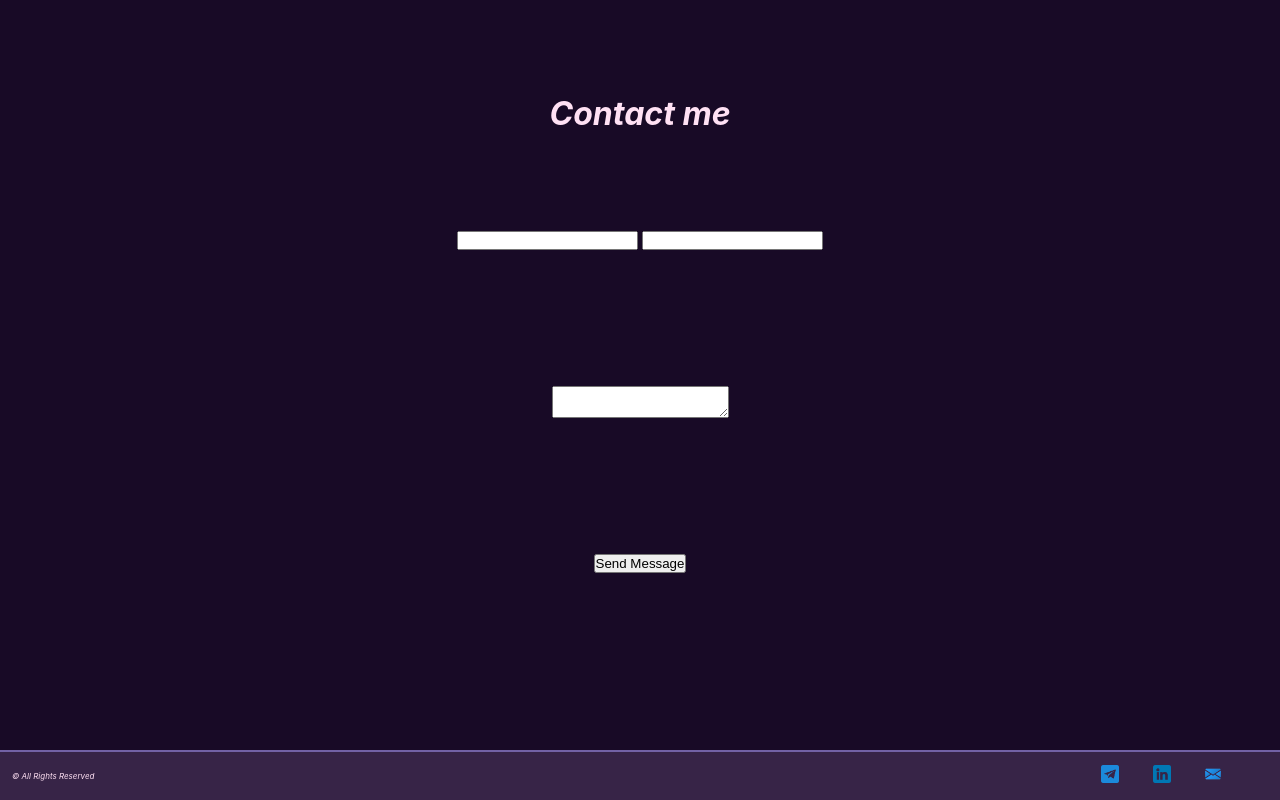
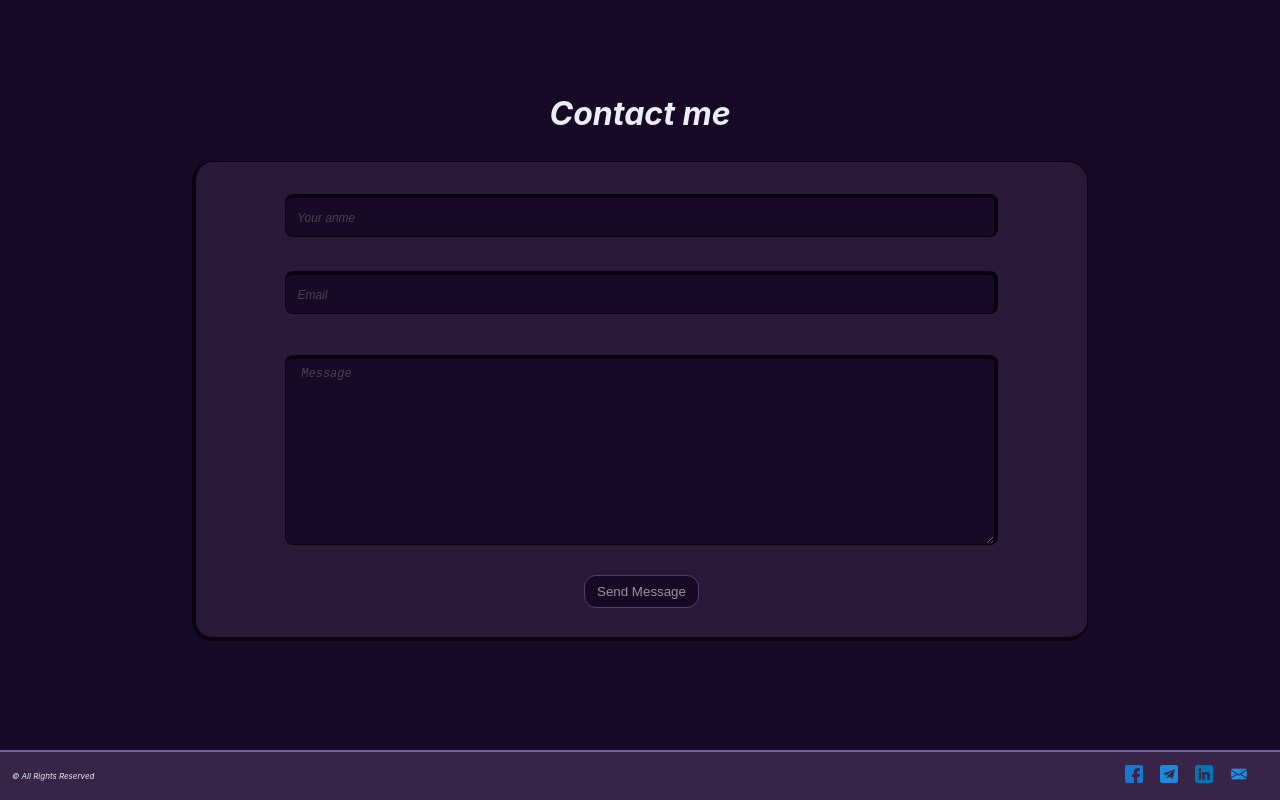
Before and after one commit to OlehKonyk/new-portfolio, a plain HTML site: page index.html in a window 1280 px wide. Shown: the part 2398-3198 px from the top of the page. Drawn offline with Linux system fonts and the light colour scheme.

Commit message:
first form commit

```diff
--- a/index.html
+++ b/index.html
@@ -125,21 +125,22 @@
         <section id="form-section">
             <h2>Contact me</h2>
             <form class="form" action="">
-                <div>
-                    <input type="text">
-                    <input type="text">
+                <div class="input-container">
+                    <input class="form-input" placeholder=" Your anme" name="Name" type="text">
+                    <input class="form-input" placeholder=" Email" name="Email" type="email">
                 </div>
-                <textarea name="" id=""></textarea>
-                <button>Send Message</button>
+                <textarea name="Message" placeholder=" Message" id=""></textarea>
+                <button class="form-btn">Send Message</button>
             </form>
         </section>
     </main>
     <footer class="footer">
         <p>© All Rights Reserved</p>
         <div class="contacts">
-            <a href="" class="Contact-icon"><img src="img/icons/tg.png" alt=""></a>
-            <a href="" class="Contact-icon"><img src="img/icons/in.png" alt=""></a>
-            <a href="" class="Contact-icon"><img src="img/icons/email.png" alt=""></a>
+            <a href="https://www.facebook.com/Ol.Konuk" target="_blank" class="Contact-icon"><img src="img/icons/fb.png" alt=""></a>
+            <a href="https://t.me/+380976275596" target="_blank" class="Contact-icon"><img src="img/icons/tg.png" alt=""></a>
+            <a href="https://www.linkedin.com/in/oleh-konyk-b389172a0/" target="_blank" class="Contact-icon"><img src="img/icons/in.png" alt=""></a>
+            <a href="mailto:drmom4ik@gmail.com" target="_blank" class="Contact-icon"><img src="img/icons/email.png" alt=""></a>
         </div>
     </footer>
     <script src="js/menuToggle.js"></script>
--- a/js/menuToggle.js
+++ b/js/menuToggle.js
@@ -1,4 +1,3 @@
-// Відкриття/закриття меню
 document.getElementById("nav-btn").addEventListener("click", function () {
     document.getElementById("nav-menu").classList.toggle("show");
 });
@@ -32,9 +31,11 @@ document.querySelectorAll('a[href^="#"]').forEach(anchor => {
 
 window.addEventListener("scroll", function () {
     const header = document.querySelector(".header");
+    const menu = document.getElementById("nav-menu")
     if (window.scrollY > 50) {
         header.style.background = "rgba(15, 10, 38, 0.8)";
     } else {
         header.style.background = "rgba(15, 10, 38, 0.4)";
     }
+    menu.classList.remove("show")
 });
--- a/styles.css
+++ b/styles.css
@@ -1,6 +1,6 @@
 :root {
     --color-bg: rgb(24, 10, 38);
-    --color-text: rgb(255, 225, 244);
+    --color-text: rgb(233, 239, 246);
     --color-bg-cart: rgb(55, 36, 71);
 }
 
@@ -197,7 +197,9 @@ h2 {
 .project-cart {
     background: var(--color-bg-cart);
     padding: 8px 16px;
-    border: 1px solid black;
+    border-width: 2px 2px 4px 4px;
+    border-style: solid;
+    border-color: black;
     box-shadow: -10px 10px 10px rgba(0, 0, 0, 0.5);
     opacity: .6;
     height: auto;
@@ -275,6 +277,7 @@ h2 {
 
 .skills-container h3 {
     font-size: 20px;
+    margin-bottom: 12px;
 }
 
 .skills-list {
@@ -288,9 +291,15 @@ h2 {
 .skill-icon {
     justify-content: center;
     text-align: center;
-    font-size: 16px;
+    font-size: 12px;
     height: auto;
     aspect-ratio: 1 / 1;
+}
+
+.skill-icon img:hover {
+    margin-bottom: 4px;
+    filter: drop-shadow(0 4px 10px  var(--color-text));
+    transform: scale(1.2);
 }
 
 .skill-icon img {
@@ -298,6 +307,7 @@ h2 {
     height: auto;
     object-fit: contain;
 }
+
 
 /* form */
 
@@ -313,8 +323,77 @@ h2 {
     display: flex;
     flex-direction: column;
     height: 60vh;
+    width: 70%;
     align-items: center;
     justify-content: space-around;
+    background: var(--color-bg-cart);
+    border-radius: 20px;
+    opacity: .6;
+    border-width: 1px 1px 4px 4px;
+    border-style: solid;
+    border-color: black;
+}
+
+.input-container {
+    display: flex;
+    flex-direction: column;
+    height: 30%;
+    align-items: center;
+    justify-content: space-around;
+    width: 80%;
+    margin: 12px;
+    gap: 12px;
+}
+
+.form-input {
+    width: 100%;
+    min-height: 24px;
+    height: 30%;
+    border-radius: 8px;
+    background-color: var(--color-bg);
+    color: var(--color-text);
+    font-size: 16px;
+    border-width: 4px 4px 1px 1px;
+    border-style: solid;
+    border-color: black;
+    padding: 4px 8px;
+}
+
+.form textarea {
+    height: 40%;
+    width: 80%;
+    border-radius: 8px;
+    background-color: var(--color-bg);
+    color: var(--color-text);
+    font-size: 12px;
+    border-width: 4px 4px 1px 1px;
+    border-style: solid;
+    border-color: black;
+    padding: 8px;
+}
+
+input::placeholder,
+textarea::placeholder {
+    color: gray;
+    font-style: italic;
+    font-size: 12px;
+    opacity: 0.8;
+}
+
+input:focus,
+textarea:focus {
+    outline: none;
+    border: 1px solid rgb(114, 98, 165);
+}
+
+.form-btn {
+    margin-bottom: 20px;
+    margin-top: 12px;
+    padding: 8px 12px;
+    border-radius: 12px;
+    background-color: var(--color-bg);
+    color: var(--color-text);
+    border: 1px solid, rgb(114, 98, 165);
 }
 
 
@@ -335,10 +414,11 @@ h2 {
 }
 
 .contacts {
-    width: 15%;
+    width: 30%;
+    max-width: 140px;
     margin: 0 12px;
     display: flex;
-    justify-content: space-evenly;
+    justify-content: space-around;
 }
 
 .contacts img {
```
